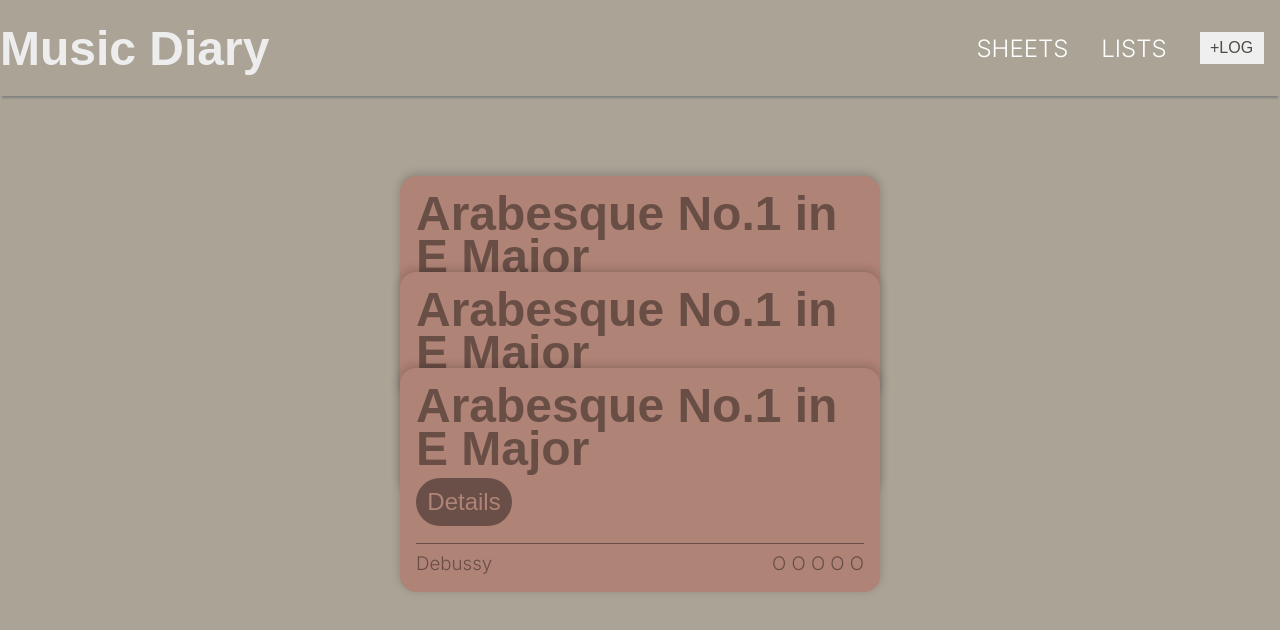
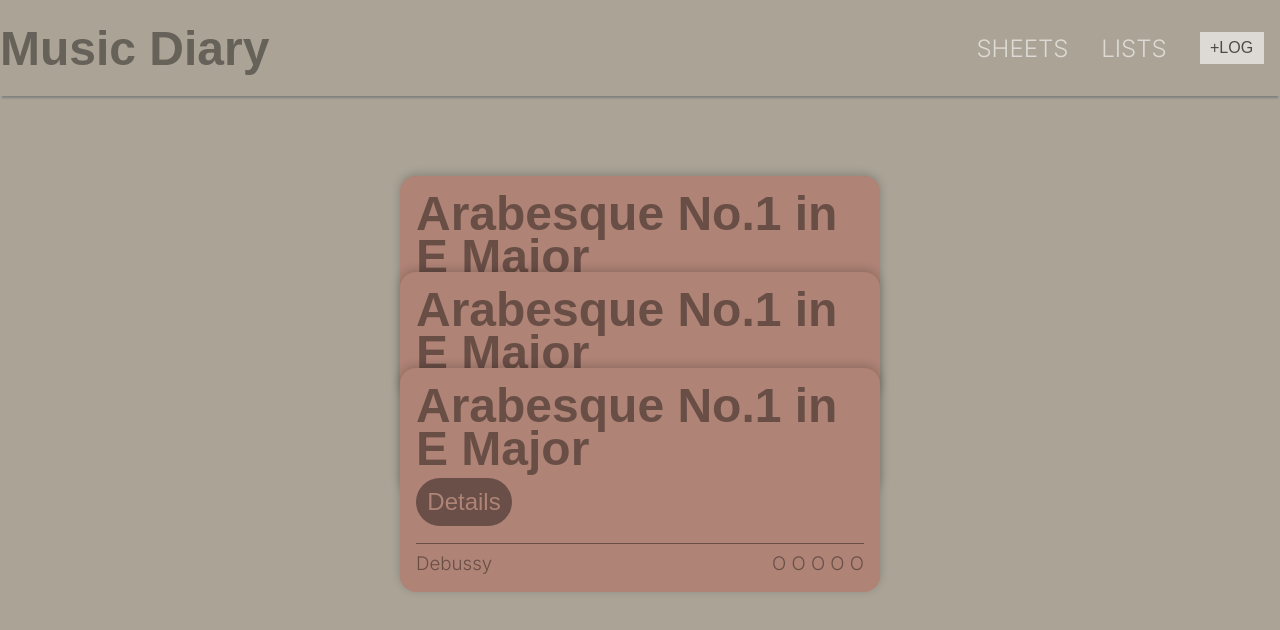
Before and after one commit to RandyTylor69/music-diary, a React (Create React App) app: page / in a window 1280 px wide. Shown: the top 630 px of the page. Built offline with nearby package versions, Linux system fonts and the light colour scheme.

Commit message:
header visual fix

```diff
--- a/src/App.css
+++ b/src/App.css
@@ -22,7 +22,7 @@ body {
 }
 .web-header .header-container h1 {
   font-family: Arial, Helvetica, sans-serif;
-  color: rgb(237, 237, 237);
+  color: rgba(0, 0, 0, 0.4);
   font-weight: 600;
   font-size: 3rem;
 }
@@ -33,12 +33,17 @@ body {
   justify-content: space-around;
   align-items: center;
   font-family: "Inter", sans-serif;
-  color: rgb(255, 255, 255);
+  color: rgba(255, 255, 255, 0.6);
 }
 .web-header .header-container .user h2 {
   font-weight: 300;
+  cursor: pointer;
+}
+.web-header .header-container .user h2:hover {
+  opacity: 0.55;
 }
 .web-header .header-container .user button {
+  background-color: rgba(255, 255, 255, 0.6);
   border: none;
   height: 2rem;
   width: 4rem;
@@ -49,7 +54,7 @@ body {
 }
 .web-header .header-container .user button:hover {
   background-color: #4f4b44;
-  color: rgb(180, 180, 180);
+  color: rgb(255, 255, 255);
 }
 
 .cards-container {
--- a/src/App.scss
+++ b/src/App.scss
@@ -24,7 +24,7 @@ body {
 
     h1 {
       font-family: Arial, Helvetica, sans-serif;
-      color: rgb(237, 237, 237);
+      color: rgba(0,0,0,0.4);
       font-weight: 600;
       font-size: 3rem;
     }
@@ -36,12 +36,17 @@ body {
       justify-content: space-around;
       align-items: center;
       font-family: "Inter", sans-serif;
-      color: rgb(255, 255, 255);
+      color: rgb(255, 255, 255, 0.6);
 
       h2 {
         font-weight: 300;
+        cursor:pointer;
+        &:hover{
+            opacity: 0.55;
+        }
       }
       button {
+        background-color: rgb(255, 255, 255, 0.6);
         border: none;
         height: 2rem;
         width: 4rem;
@@ -51,7 +56,7 @@ body {
         cursor: pointer;
         &:hover {
           background-color: #4f4b44;
-          color: rgb(180, 180, 180);
+          color: rgb(255, 255, 255);
         }
       }
     }
--- a/src/components/Cards.tsx
+++ b/src/components/Cards.tsx
@@ -23,7 +23,7 @@ export default function Cards(props:any){
                 </header>
                 <div className="detail">
                     <h3>Debussy</h3>
-                    <h3>O O O O O</h3>
+                    <h3>July 12 2025</h3>
                 </div>
             </article>
              <article className="card">
```
Also changed, not shown: 1 other file (tests, documents, lock files or other folders).
